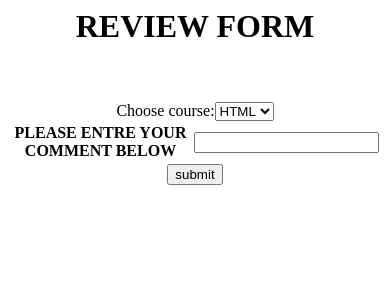
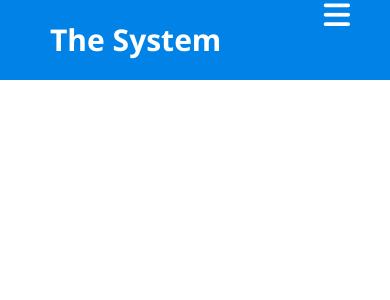
Before and after one commit to sunidhishende/SystemZombies_CSHTN-08, a Django app: page /review in a window 390 px wide. Shown: the top 300 px of the page. Run offline with Django 3.2, Linux system fonts and the light colour scheme; a user stored in the database is signed in; data comes from the database, SQL or seed files in the repository; both versions use the stored data as it was after the commit; some libraries are stand-ins or nearby versions.

Commit message:
Added NavBar

```diff
--- a/register/forms.py
+++ b/register/forms.py
@@ -1,5 +1,5 @@
 from django import forms
-from django.contrib.auth import login, authenticate
+from django.contrib.auth import login, authenticate, logout
 from django.contrib.auth.forms import UserCreationForm
 from django.contrib.auth.models import User
 
--- /dev/null
+++ b/static/style1.css
@@ -0,0 +1,93 @@
+*{
+    padding: 0;
+    margin: 0;
+    text-decoration: none;
+    list-style: none;
+    box-sizing: border-box;
+}
+body{
+    font-family: 'Segoe UI', Tahoma, Geneva, Verdana, sans-serif;
+}
+nav{
+    background: #0082e6;
+    height: 80px;
+    width: 100%;
+}
+label.logo{
+    color: white;
+    font-size: 35px;
+line-height: 80px;
+padding: 0 100px;
+font-weight: bold;
+}
+nav ul{
+    float:right;
+    margin-right: 20px;
+}
+nav ul li{
+    display: inline-block;
+    line-height: 80px;
+    margin: 0 5px;
+}
+nav ul li a{
+    color: white;
+    font-size: 17px;
+    padding: 7px 13px;
+    border-radius: 3px;
+    text-transform: uppercase;
+}
+a.active,a:hover{
+    background: #1b9bff;
+    transition: .5s;
+}
+.checkbtn{
+    font-size: 30px;
+    color: white;
+    float: right;
+    line-height: 80px;
+    margin-right: 40px;
+    cursor: pointer;
+    display: none;
+}
+#check{
+display: none;
+}
+@media (max-width:952px){
+    label.logo{
+        font-size: 30px;
+        padding-left: 50px;
+    }
+    nav ul li a {
+        font-size: 16px;
+    }
+}
+@media (max-width:858px){
+    .checkbtn{
+        display: block;
+    }
+    ul{
+        position: fixed;
+        width: 100%;
+        height: 100vh;
+        background: #2c3e50;
+        top: 80px;
+        left: -100%;
+        text-align: center;
+        transition: all .5s;
+    }
+    nav ul li{
+        display: block;
+        margin: 50px 0;
+        line-height: 30px;
+    }
+    nav ul li a{
+        font-size: 20px;
+    }
+    a:hover,a.active{
+        background: none;
+        color: #fd8700;
+    }
+    #check:checked ~ ul{
+        left: 0;
+    }
+}
--- a/systemZombies/settings.py
+++ b/systemZombies/settings.py
@@ -131,3 +131,6 @@
 # https://docs.djangoproject.com/en/3.2/ref/settings/#default-auto-field
 
 DEFAULT_AUTO_FIELD = 'django.db.models.BigAutoField'
+
+LOGIN_REDIRECT_URL = '/'
+LOGOUT_REDIRECT_URL = '/'
--- a/templates/base.html
+++ b/templates/base.html
@@ -1,14 +1,37 @@
-
+{% load static %}
 <html>
-
 <head>
 <title>
       {% block title %} System Zombies
       {% endblock %}
 </title>
+<meta charset="utf-8">
+        <title>Responsive Navbar</title>
+        <meta name="viewport" content="width=device-width, initial-scale=1.0">
+        <link rel= "stylesheet" href= "{%static 'style1.css'%}">
+        <script src= "https://kit.fontawesome.com/f5cbd308f0.js" crossorigin="anonymous"></script>
 </head>
 
 <body>
+ <nav>
+            <input type="checkbox" id="check">
+            <label for="check" class="checkbtn">
+                <i class="fas fa-bars"></i>
+            </label>
+            <label class="logo">The System Zombies</label>
+            <ul>
+                <li><a class="active" href="http://127.0.0.1:8000/">HOME</a></li>
+                {% if user.is_authenticated %}
+                <li><a href="/logout"> LOGOUT </a></li>
+                <li><a href="/review">FEEDBACK</a></li>
+                {% else %}
+                <li><a href="/login"> LOGIN </a></li>
+                <li><a href="/register"> REGISTER </a></li>
+                {% endif %}
+
+            </ul>
+        </nav>
+
 <div id="content", name="content">
 
       {% block content %}
--- a/templates/feedback.html
+++ b/templates/feedback.html
@@ -1,14 +1,8 @@
+{% extends 'base.html' %}
 <html>
 <head>
 <title>REVIEW FORM
 </title>
-<style>
-{% comment %} body{background-image:url(image1.jpg);
-     background-size:cover;
-     background-attachment:fixed;
-     } {% endcomment %}
-</style>
-
 
 <center>
 <h1>REVIEW FORM</h1><br><br>
@@ -16,18 +10,6 @@
 <form method="POST">
 {%csrf_token%}
 <table>
-
-{% comment %} <tr>
-<th>RATING </th>
-<td>1<input type=radio name="answer1" value="A">
-2<input type=radio name="answer1" value="B">
-3<input type=radio name="answer1" value="C">
-4<input type=radio name="answer1" value="D">
-5<input type=radio name="answer1" value="E">
-</td>
-</tr> {% endcomment %}
-
-
 <label for="devnames">Choose course:</label>
 <select name="devnames" id="devnames">
 {%for x in devname.all%}
```
Also changed, not shown: templates/navigationbar.html (added, +29 -0 lines), db.sqlite3.
